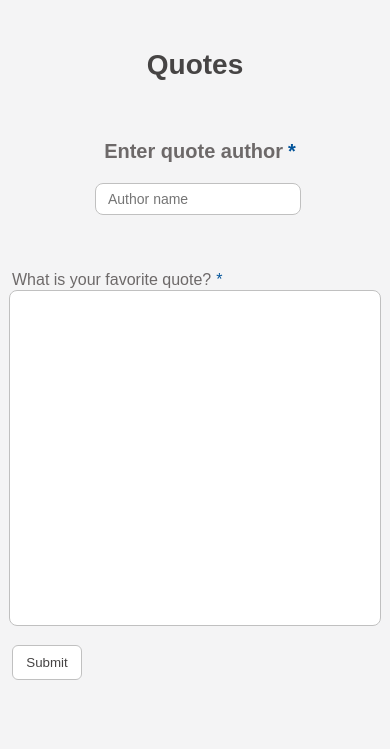
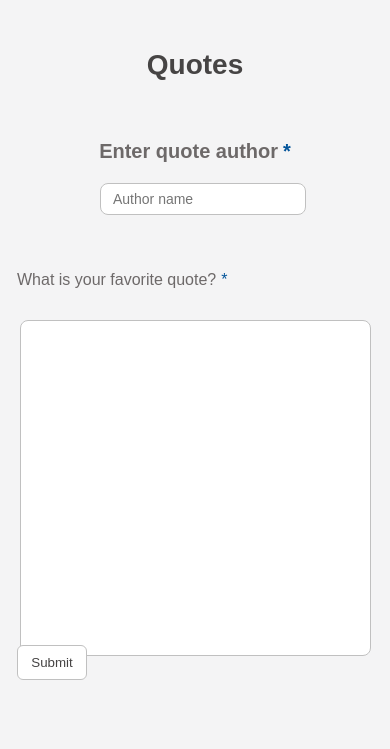
Before and after one commit to CCXLV/quoty, a Flask app: page / in a window 390 px wide. Shown: the top 749 px of the page. Run offline with Flask 2, Linux system fonts and the light colour scheme.

Commit message:
Add files via upload

```diff
--- a/static/css/styles.css
+++ b/static/css/styles.css
@@ -180,13 +180,13 @@ button{
         top: 350px;
     }
 }
-@media (max-width: 420px){
+@media (max-width: 450px){
     .post{
         width: 400px;
     }
     #post{
-        margin: 260px auto;
-        width: 366px;
+        margin: 290px auto;
+        width: 370px;
     }
     #nickname{
         top: -30px;
@@ -210,6 +210,27 @@ button{
         top: 350px;
     }
 }
+@media (max-width: 400px){
+    .post{
+        width: 380px;
+    }
+    #post{
+        margin: 290px auto;
+        width: 345px;
+    }
+}
+@media (max-width: 370px){
+    .post{
+        width: 360px;
+    }
+    #post{
+        margin: 290px auto;
+        margin-left: 12px;
+        margin-right: 12px;
+        width: auto;
+    }
+}
+
 
 .post-div{
     display: block;
```
